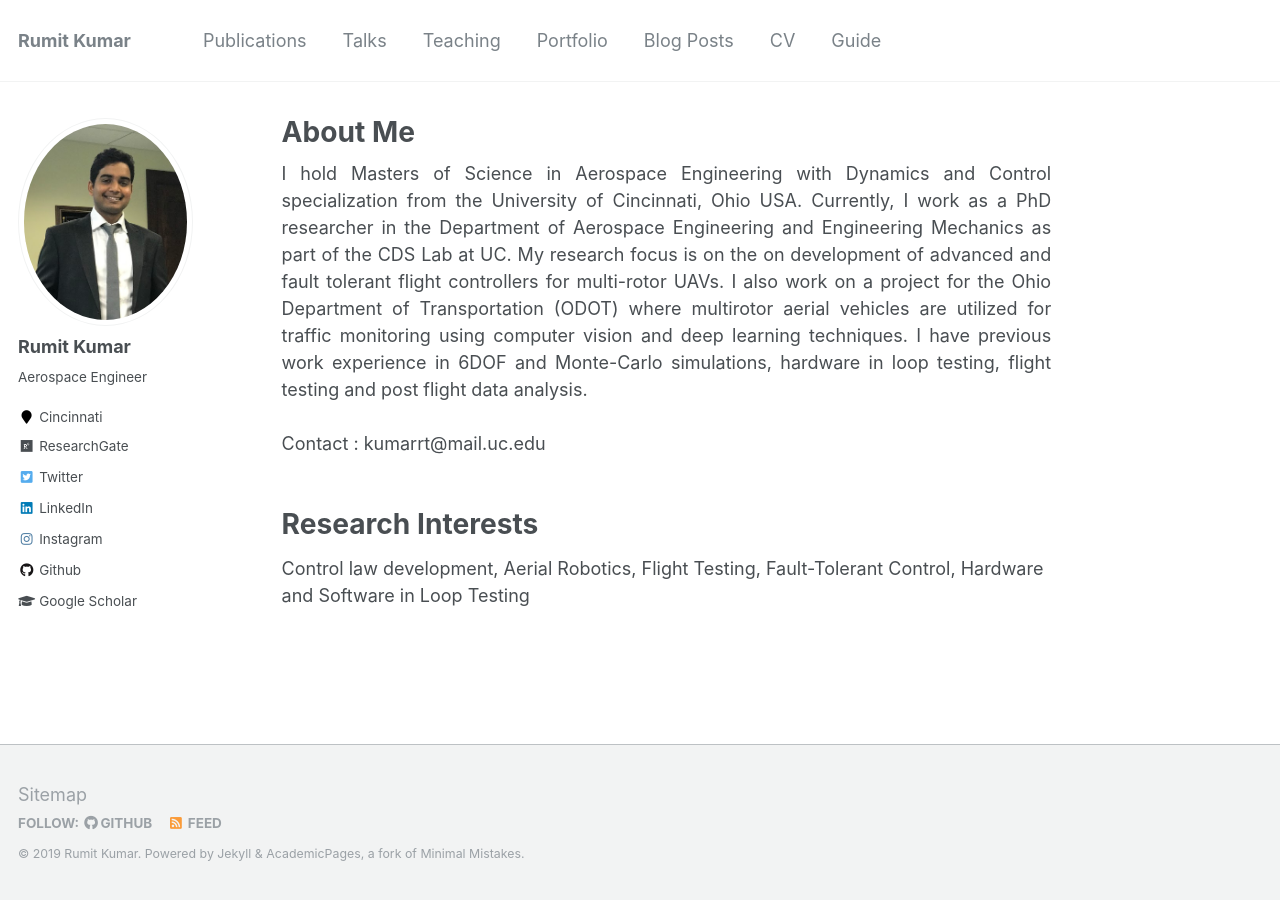
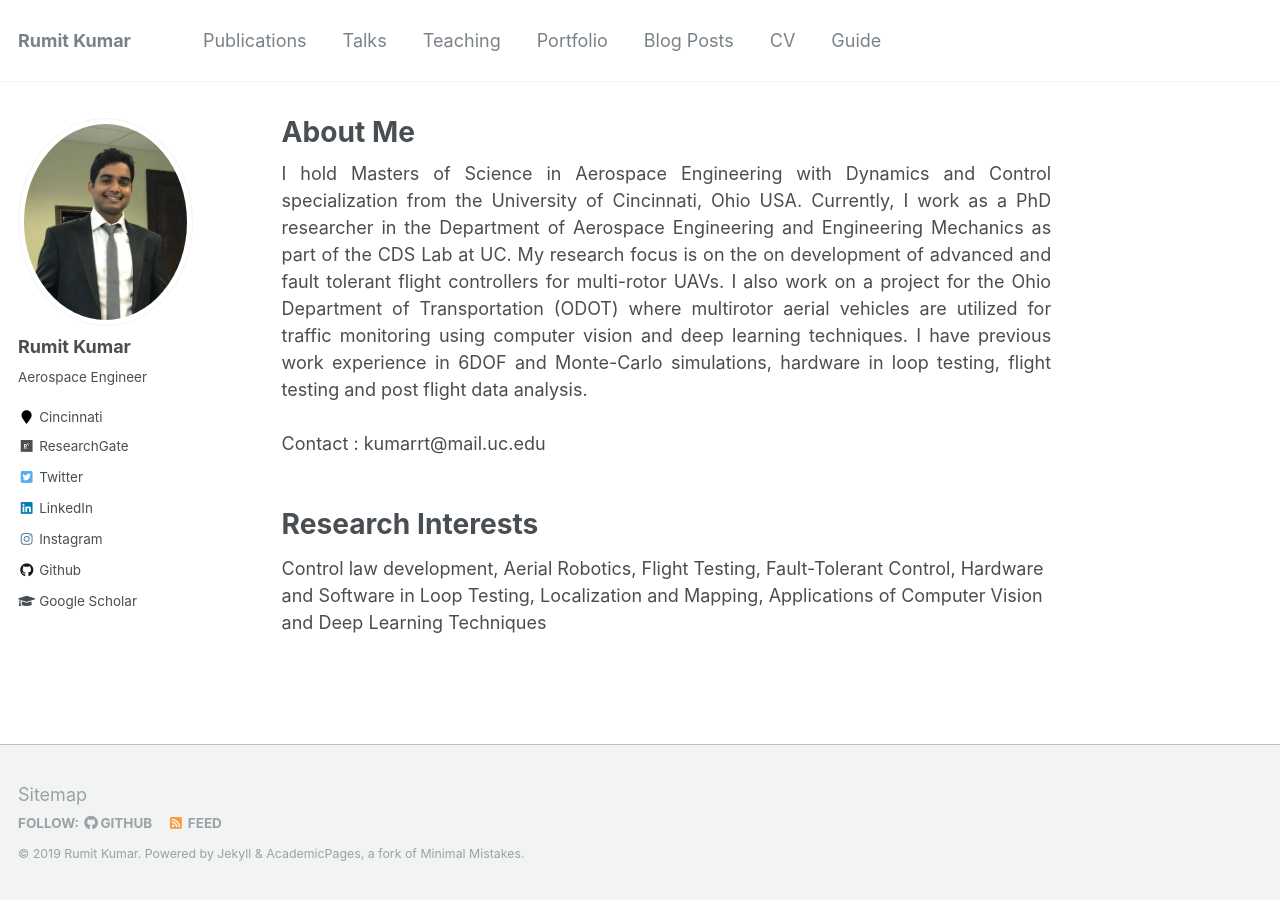
Before and after one commit to kumarrt/kumarrt.github.io, a Jekyll site: the page built from _pages/about.md, in a window 1280 px wide. Built offline with Jekyll 4.4.1, drawn with Linux system fonts in a browser that asks for light colours.

Commit message:
Update about.md

```diff
--- a/_pages/about.md
+++ b/_pages/about.md
@@ -17,4 +17,4 @@ Contact : kumarrt@mail.uc.edu
 
 Research Interests
 ======
-Control law development, Aerial Robotics, Flight Testing, Fault-Tolerant Control, Hardware and Software in Loop Testing
+Control law development, Aerial Robotics, Flight Testing, Fault-Tolerant Control, Hardware and Software in Loop Testing, Localization and Mapping, Applications of Computer Vision and Deep Learning Techniques
```
